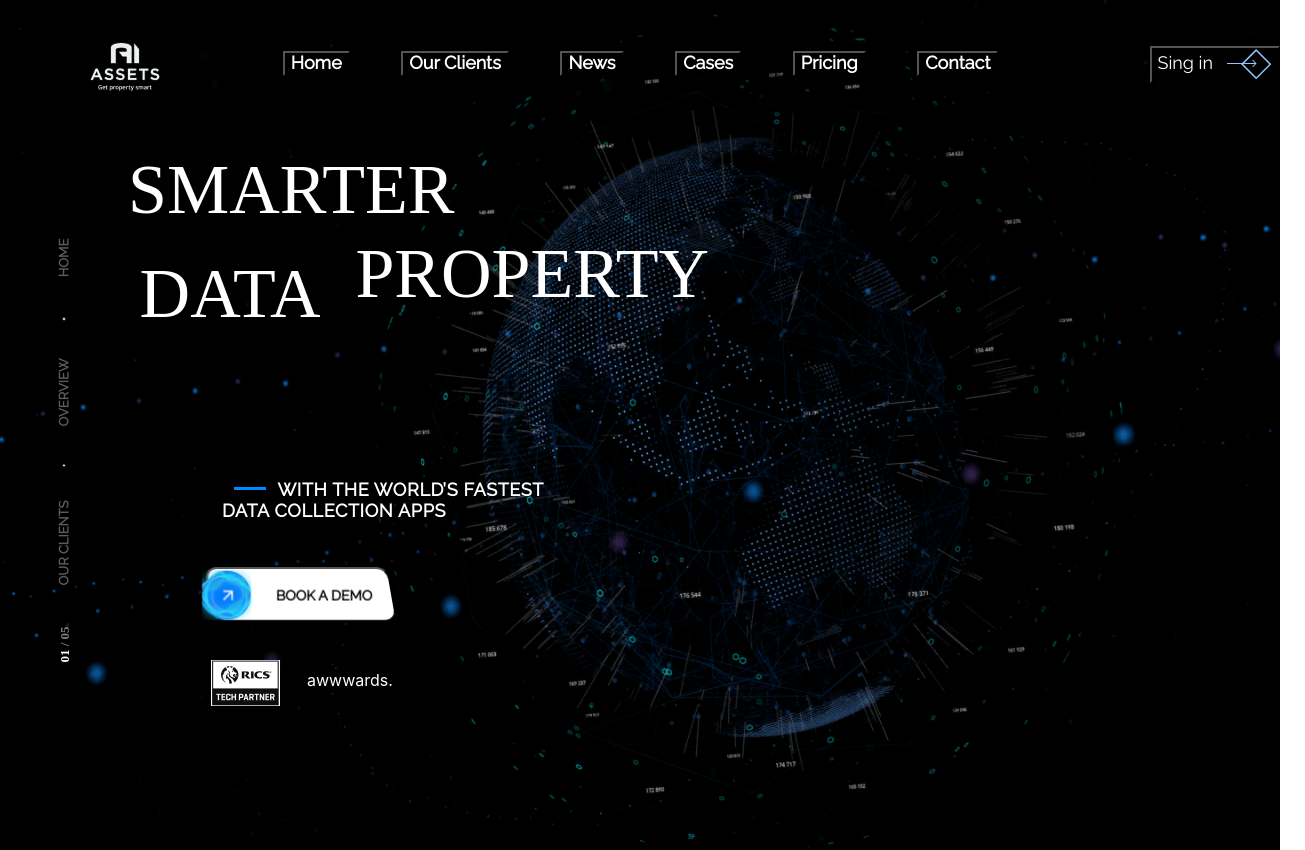
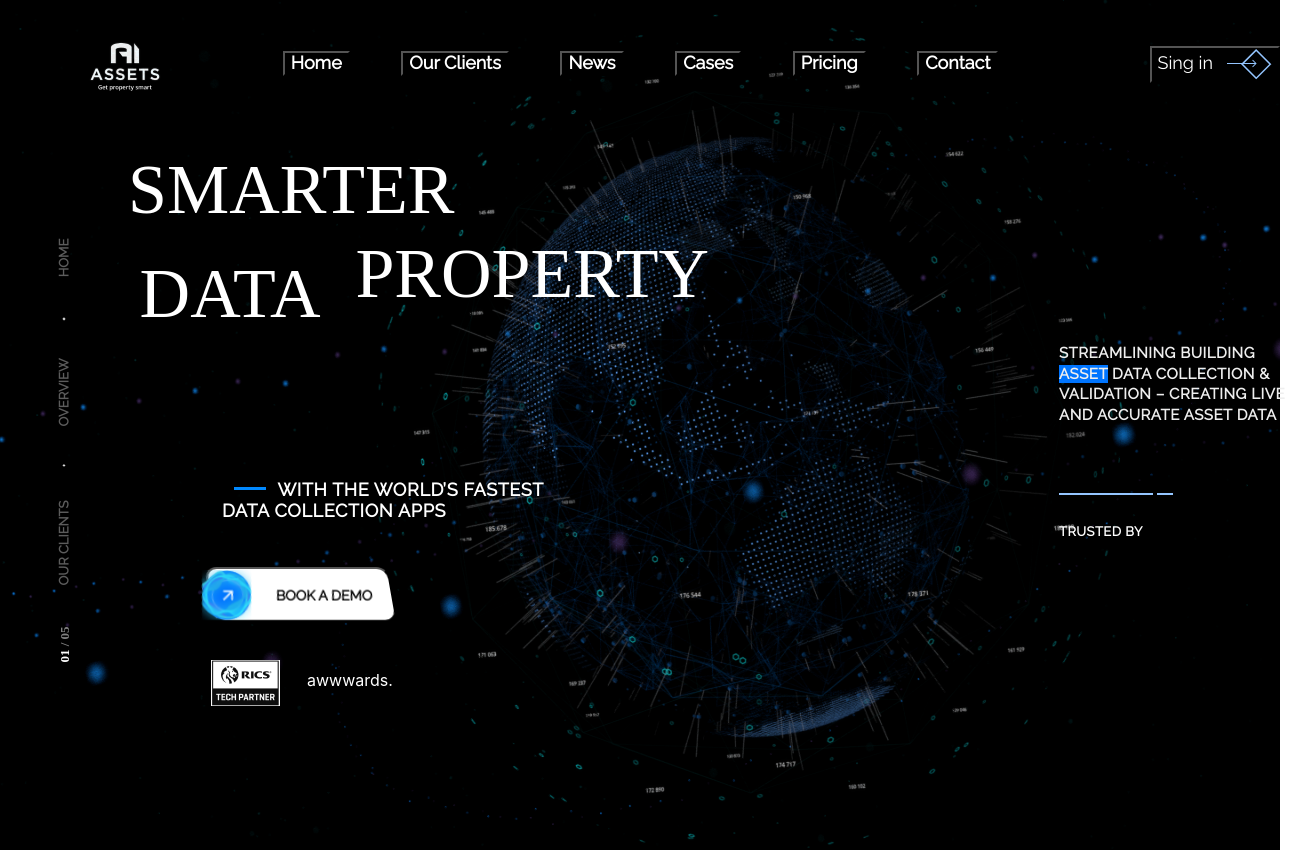
Before and after one commit to IlyaVoitenko/smarter-app, a React (Create React App) app: page / in a window 1280 px wide. Shown: the whole page, 1305 px wide, since content can reach past the window. Built offline with nearby package versions, Linux system fonts and the light colour scheme; a small style sheet from the web is missing; a web font is replaced by a local one.

Commit message:
added text of discription services

```diff
--- /dev/null
+++ b/src/components/MainPage/TrustBlock/LinesTrustBlock/index.js
@@ -0,0 +1,14 @@
+import React from "react";
+import style from "./style.module.css";
+
+const LinesTrustBlock = () => {
+  const { firstLine, secondLine } = style;
+  return (
+    <div>
+      <hr className={firstLine}></hr>
+      <hr className={secondLine}></hr>
+    </div>
+  );
+};
+
+export default LinesTrustBlock;
--- /dev/null
+++ b/src/components/MainPage/TrustBlock/LinesTrustBlock/style.module.css
@@ -0,0 +1,20 @@
+.firstLine {
+  position: absolute;
+  width: 92px;
+  height: 0px;
+  left: 1059px;
+  top: 485px;
+
+  border: 1px solid #94c5ff;
+  background-color: #94c5ff;
+}
+.secondLine {
+  position: absolute;
+  width: 14px;
+  height: 0px;
+  left: 1157px;
+  top: 485px;
+
+  border: 1px solid #94c5ff;
+  background-color: #94c5ff;
+}
--- /dev/null
+++ b/src/components/MainPage/TrustBlock/MainText/index.js
@@ -0,0 +1,16 @@
+import React from "react";
+import style from "./style.module.css";
+
+const MainText = () => {
+  const { textMainText, colorBackTextBlue } = style;
+  return (
+    <div>
+      <span className={textMainText}>
+        Streamlining building <span className={colorBackTextBlue}>asset</span>{" "}
+        data collection & validation – Creating live and accurate asset data
+      </span>
+    </div>
+  );
+};
+
+export default MainText;
--- /dev/null
+++ b/src/components/MainPage/TrustBlock/MainText/style.module.css
@@ -0,0 +1,22 @@
+.textMainText {
+  position: absolute;
+  width: 246px;
+  height: 84px;
+  left: 1059px;
+  top: 343px;
+
+  font-family: "Raleway";
+  font-style: normal;
+  font-weight: 800;
+  font-size: 15px;
+  line-height: 137.4%;
+  /* or 21px */
+
+  letter-spacing: 0.035em;
+  text-transform: uppercase;
+
+  color: #eeeeee;
+}
+.colorBackTextBlue {
+  background: #0075ff;
+}
--- /dev/null
+++ b/src/components/MainPage/TrustBlock/TextTrust/index.js
@@ -0,0 +1,13 @@
+import React from "react";
+import style from "./style.module.css";
+
+const TextTrust = () => {
+  const { textTextTrust } = style;
+  return (
+    <div>
+      <span className={textTextTrust}>trusted by</span>
+    </div>
+  );
+};
+
+export default TextTrust;
--- /dev/null
+++ b/src/components/MainPage/TrustBlock/TextTrust/style.module.css
@@ -0,0 +1,19 @@
+.textTextTrust {
+  position: absolute;
+  width: 84px;
+  height: 18px;
+  left: 1059px;
+  top: 523px;
+
+  font-family: "Raleway";
+  font-style: normal;
+  font-weight: 700;
+  font-size: 13px;
+  line-height: 137.4%;
+  /* identical to box height, or 18px */
+
+  letter-spacing: 0.035em;
+  text-transform: uppercase;
+
+  color: #ffffff;
+}
--- /dev/null
+++ b/src/components/MainPage/TrustBlock/index.js
@@ -0,0 +1,16 @@
+import React from "react";
+import LinesTrustBlock from "./LinesTrustBlock";
+import MainText from "./MainText";
+import TextTrust from "./TextTrust";
+
+const TrustBlock = () => {
+  return (
+    <div>
+      <MainText />
+      <LinesTrustBlock />
+      <TextTrust />
+    </div>
+  );
+};
+
+export default TrustBlock;
--- a/src/components/MainPage/index.js
+++ b/src/components/MainPage/index.js
@@ -4,6 +4,7 @@ import Header from "../Header";
 import SmarterDataText from "./SmarterDataText";
 import Navigation from "../Navigation";
 import ImagesRics from "./ImagesRics";
+import TrustBlock from "./TrustBlock";
 const MainPage = () => {
   const { containerMainPage, containerMainPageContext } = style;
   return (
@@ -13,6 +14,7 @@ const MainPage = () => {
         <Navigation />
         <SmarterDataText />
         <ImagesRics />
+        <TrustBlock />
       </div>
     </div>
   );
```
Also changed, not shown: public/image/logosComoanies.png (added), src/components/MainPage/TrustBlock/style.module.css (added).
